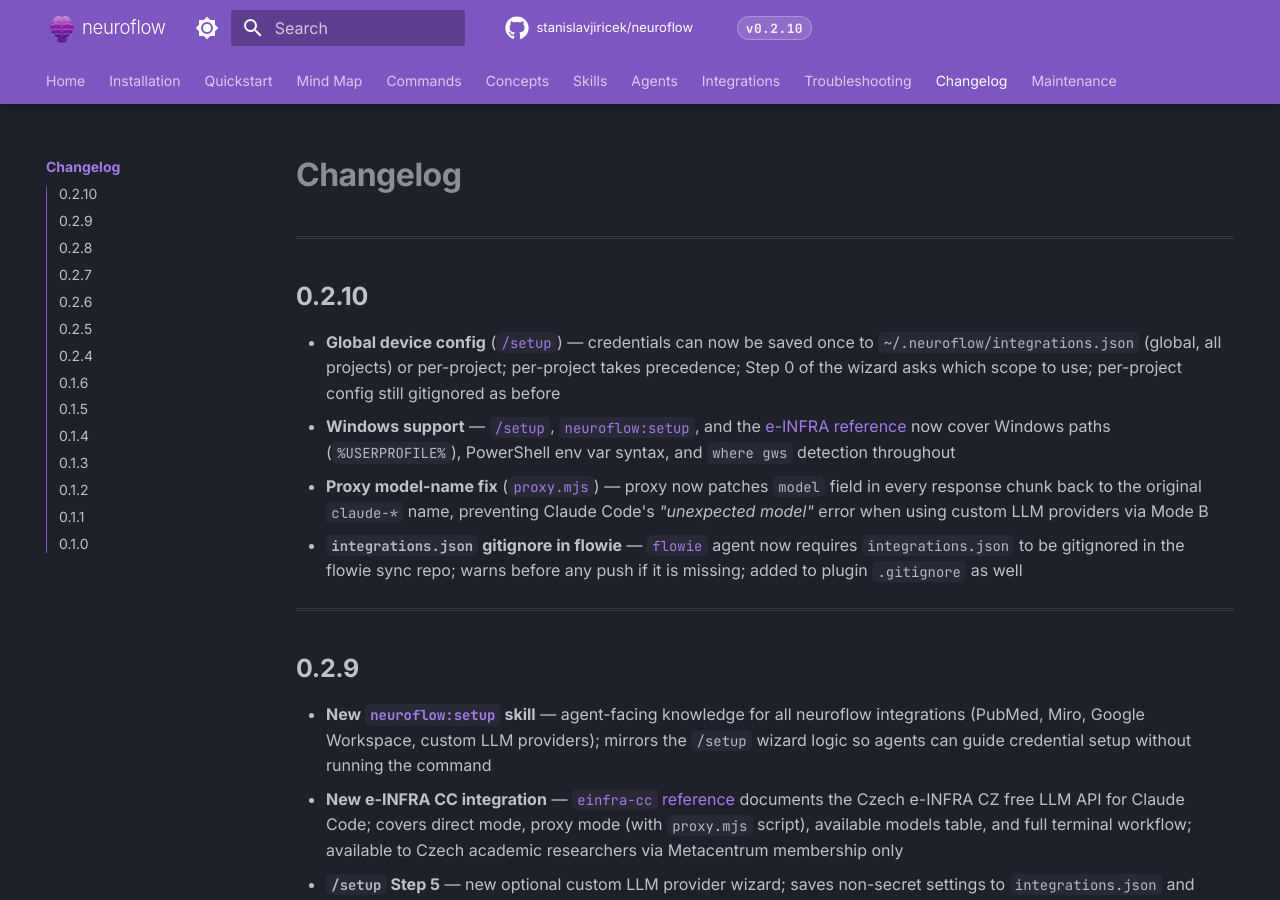
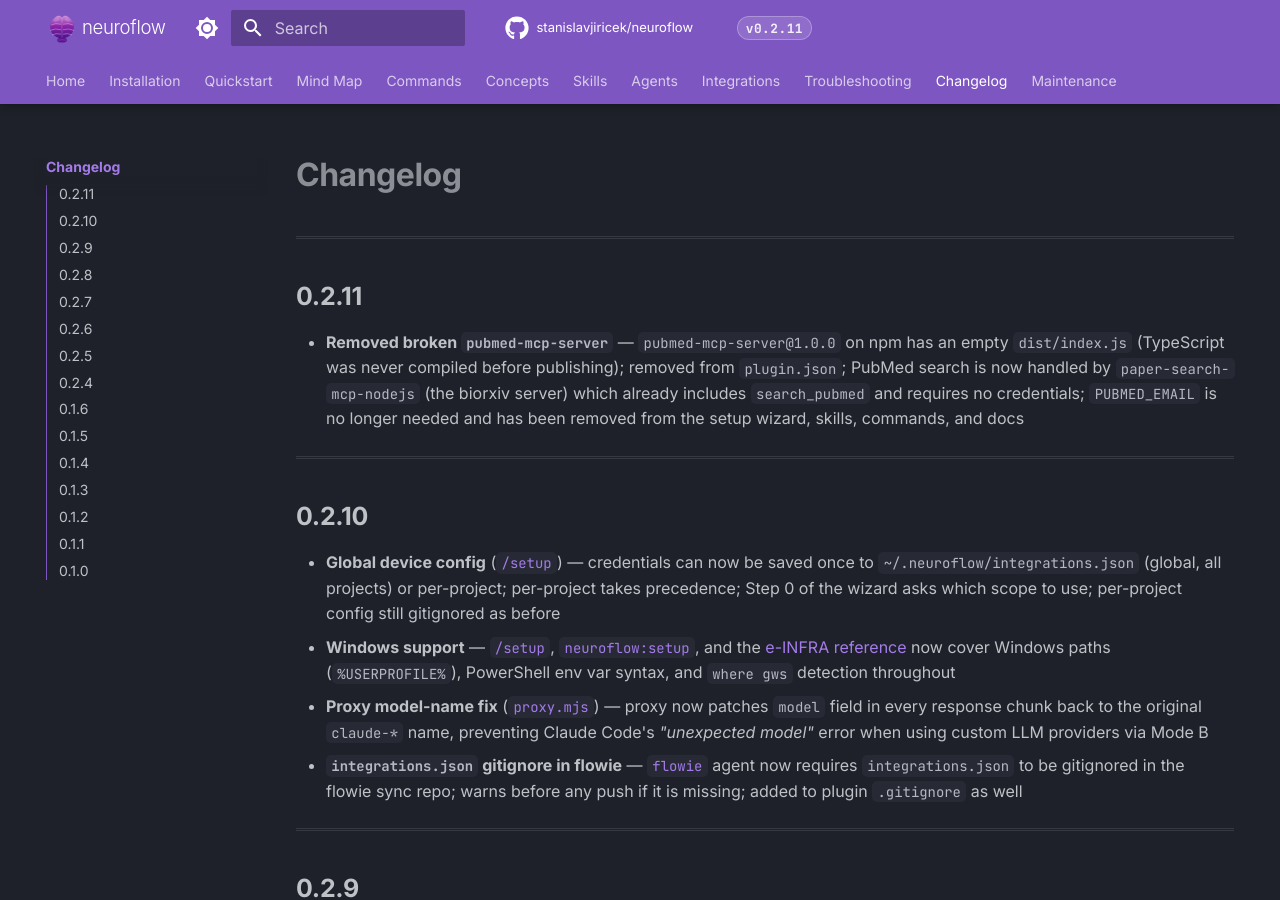
Before and after one commit to stanislavjiricek/neuroflow, an MkDocs documentation site: the page built from docs/changelog.md, in a window 1280 px wide and 900 px high. Built offline with MkDocs 1.6.1 and Material for MkDocs 9.7.7, drawn with Linux system fonts in a browser that asks for light colours; comment, search, counter and statistics services are not loaded.

Commit message:
chore: bump version to 0.2.11, update changelog

```diff
--- a/docs/changelog.md
+++ b/docs/changelog.md
@@ -3,6 +3,12 @@
 ---
 
 # Changelog
+
+---
+
+## 0.2.11
+
+- **Removed broken `pubmed-mcp-server`** — `pubmed-mcp-server@1.0.0` on npm has an empty `dist/index.js` (TypeScript was never compiled before publishing); removed from `plugin.json`; PubMed search is now handled by `paper-search-mcp-nodejs` (the biorxiv server) which already includes `search_pubmed` and requires no credentials; `PUBMED_EMAIL` is no longer needed and has been removed from the setup wizard, skills, commands, and docs
 
 ---
 
--- a/mkdocs.yml
+++ b/mkdocs.yml
@@ -93,7 +93,7 @@
   - pymdownx.smartsymbols
 
 extra:
-  version: "0.2.10"
+  version: "0.2.11"
   social:
     - icon: fontawesome/brands/github
       link: https://github.com/stanislavjiricek/neuroflow
```
Also changed, not shown: README.md (+4 -0 lines), 2 other files.
